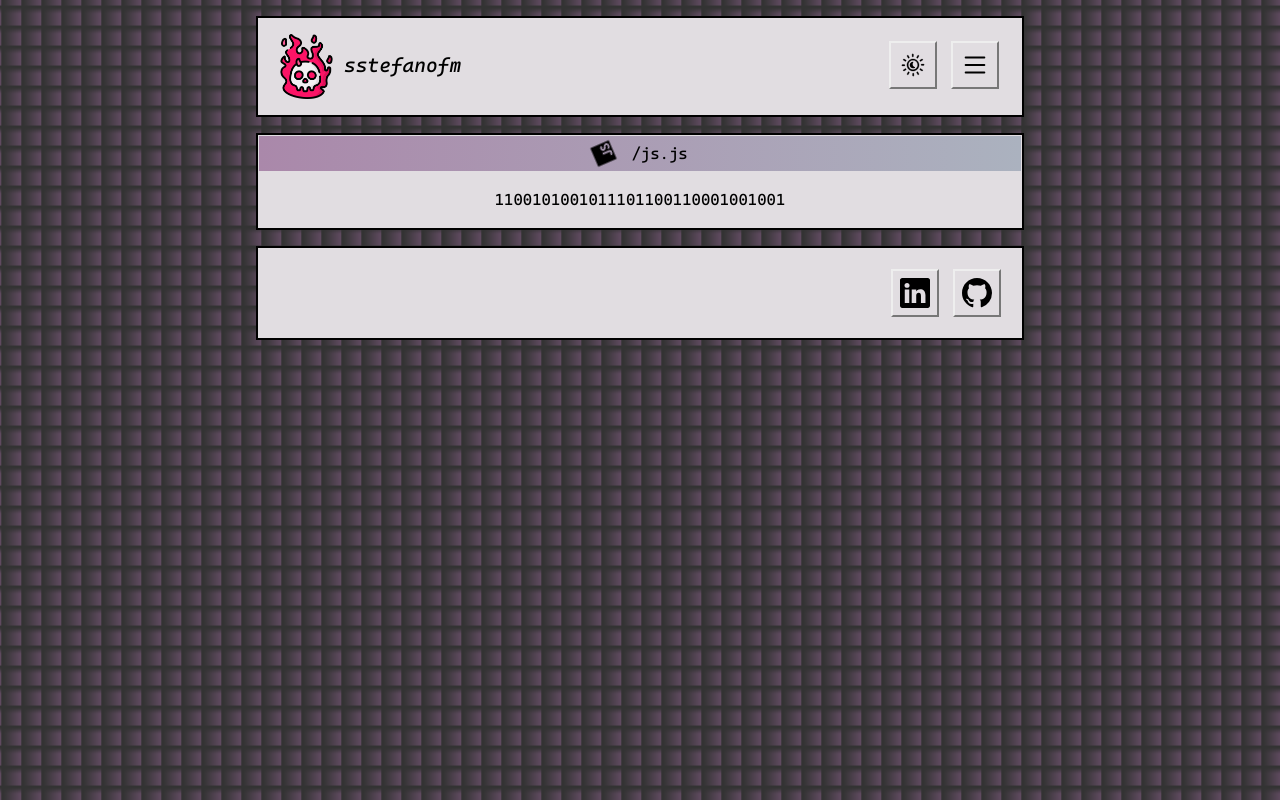
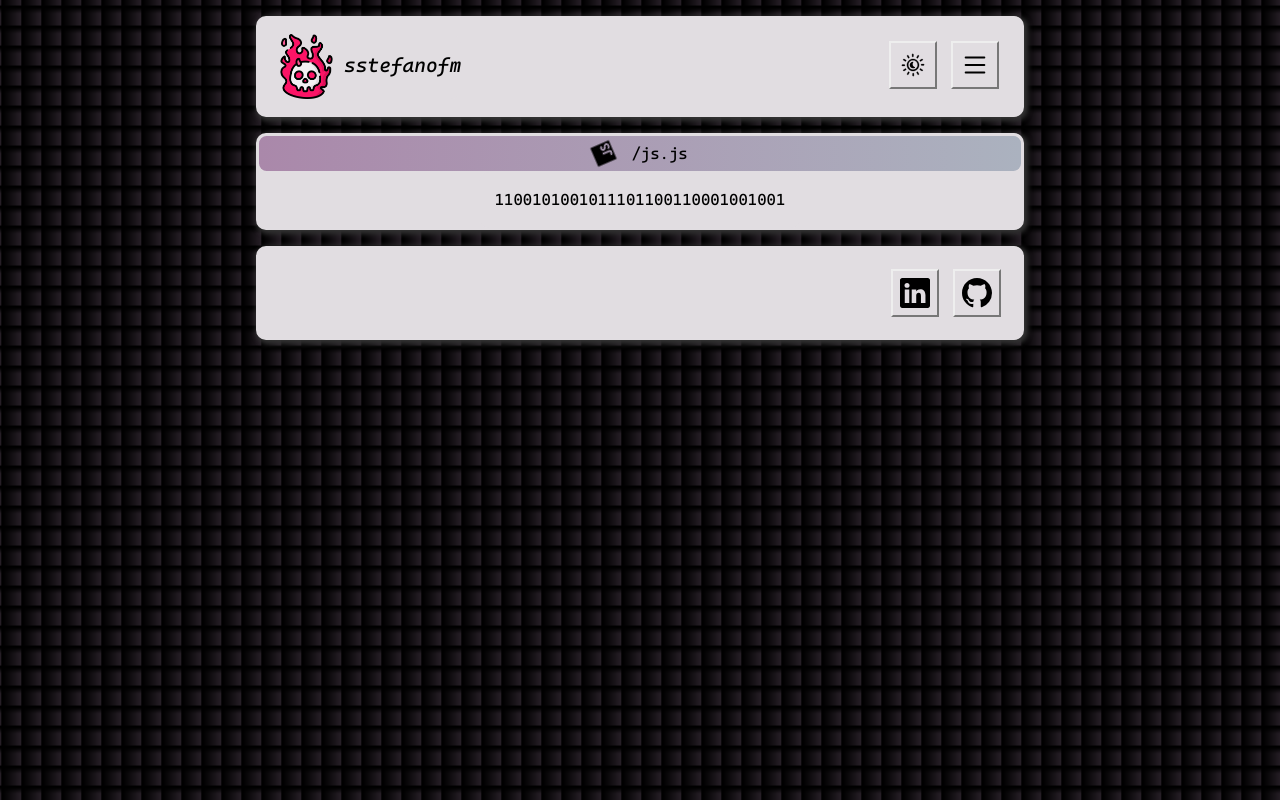
Before and after one commit to sstefanofm/sstefanofm.github.io, a React (Create React App) app: page /js in a window 1280 px wide. Built offline with nearby package versions, Linux system fonts and the light colour scheme.

Commit message:
rounded corners & background & cool shadow

```diff
--- a/src/App.css
+++ b/src/App.css
@@ -17,16 +17,16 @@ body {
   animation: moveBg 180s infinite;
 }
 
-.Body--Light {
-  background-image:
-    linear-gradient(#333 2px, transparent 0.5em),
-    /* horizontal */ linear-gradient(to right, #333 2px, #fa9afa 5em); /* vertical */
-}
-
 .Body--Dark {
   background-image:
     linear-gradient(#000 2px, transparent 0.5em),
-    /* horizontal */ linear-gradient(to right, #000 2px, #868 5em) !important; /* vertical */
+    /* horizontal */ linear-gradient(to right, #000 2px, #888 5em); /* vertical */
+}
+
+.Body--Light {
+  background-image:
+    linear-gradient(#000 2px, transparent 0.5em),
+    /* horizontal */ linear-gradient(to right, #000 2px, #a8a 5em) !important; /* vertical */
 }
 
 body > * {
--- a/src/components/Card/Card.css
+++ b/src/components/Card/Card.css
@@ -1,17 +1,24 @@
 .Card {
   display: flex;
   justify-content: space-between;
+  border-radius: 10px;
 }
 
 .Card--Light {
   color: #000;
-  border-color: #000;
+  border-color: #e1dde1 !important;
   background-color: #e1dde1;
+  box-shadow: 2px 2px 5px 2px #333;
 }
 
 .Card--Dark {
   color: #fff;
-  border-color: #fff;
+  border-color: #313131 !important;
   background-color: #313131;
   text-shadow: 1px 1px 1px #000;
+  box-shadow: 2px 2px 5px 2px #000;
 }
+
+.Card > .Card {
+  box-shadow: none;
+}
--- a/src/components/Nav/Item.css
+++ b/src/components/Nav/Item.css
@@ -7,6 +7,10 @@
   font-size: 1em;
   display: flex;
   justify-content: space-between;
+}
+
+.Item:last-child {
+  border-bottom: 0;
 }
 
 .Item:hover {
--- a/src/components/Nav/Menu.css
+++ b/src/components/Nav/Menu.css
@@ -6,6 +6,8 @@
   position: absolute;
   z-index: 1;
   width: 110px;
+  padding: 2px;
+  border: 2px solid #000 !important;
 }
 
 .BurgerMenu__Options--Hidden {
--- a/src/components/Topbar/Topbar.css
+++ b/src/components/Topbar/Topbar.css
@@ -6,6 +6,7 @@
   padding: 6px;
   margin: 1px;
   width: calc(100% - 2px);
+  border-radius: 7.5px;
 }
 
 .Topbar--Light {
```
